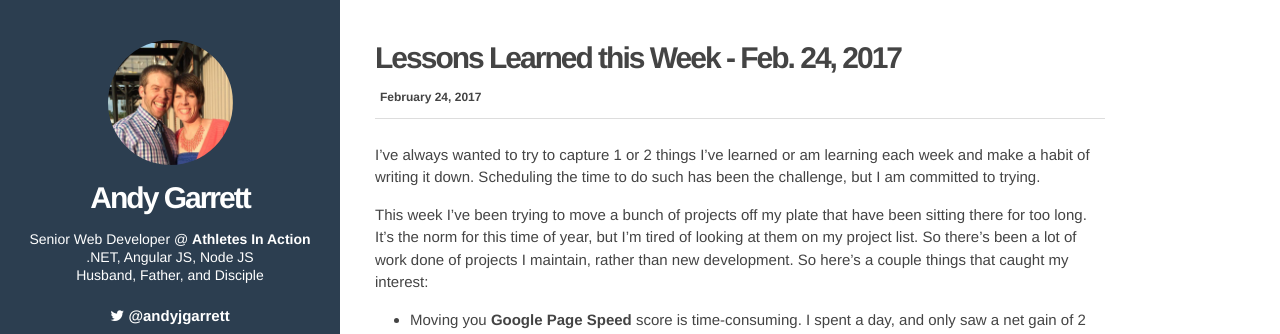
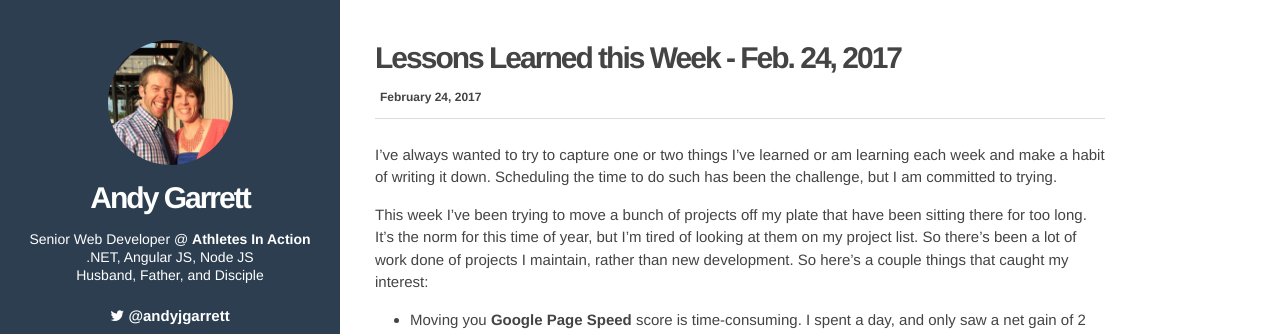
Before and after one commit to AJGarrett/ajgarrett.github.io, a Jekyll site: the page built from _posts/2017-02-24-weekly-musings.md, in a window 1280 px wide and 1006 px high. Shown: the top 334 px of the window. Built offline with Jekyll 4.4.1, drawn with Linux system fonts in a browser that asks for light colours; comment, search, counter and statistics services are not loaded.

Commit message:
weekly musings - Feb 24

```diff
--- a/_posts/2017-02-24-weekly-musings.md
+++ b/_posts/2017-02-24-weekly-musings.md
@@ -6,7 +6,7 @@ tags: []
 description: Google Page Speed, Jason Mayden, Programming, Culture
 ---
 
-I’ve always wanted to try to capture 1 or 2 things I’ve learned or am learning each week and make a habit of writing it down.  Scheduling the time to do such has been the challenge, but I am committed to trying.
+I’ve always wanted to try to capture one or two things I’ve learned or am learning each week and make a habit of writing it down.  Scheduling the time to do such has been the challenge, but I am committed to trying.
 
 This week I’ve been trying to move a bunch of projects off my plate that have been sitting there for too long.   It’s the norm for this time of year, but I’m tired of looking at them on my project list. So there’s been a lot of work done of projects I maintain, rather than new development.  So here’s a couple things that caught my interest:
 
```
